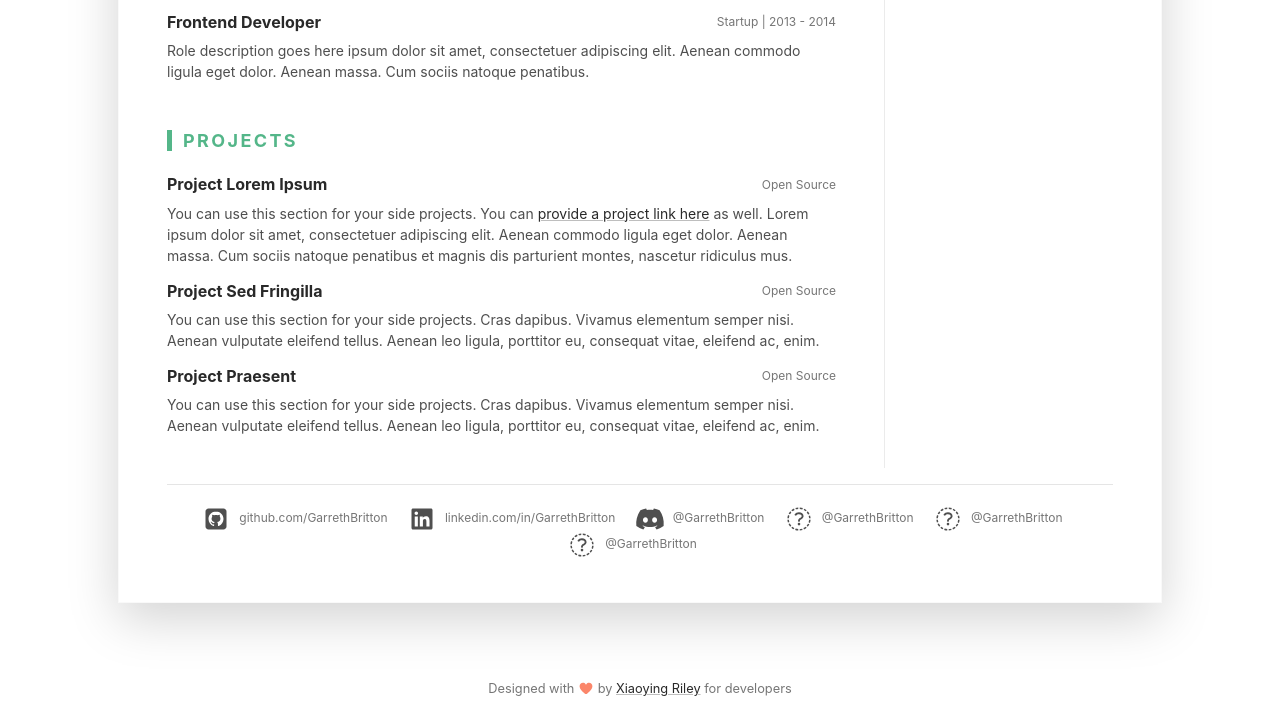
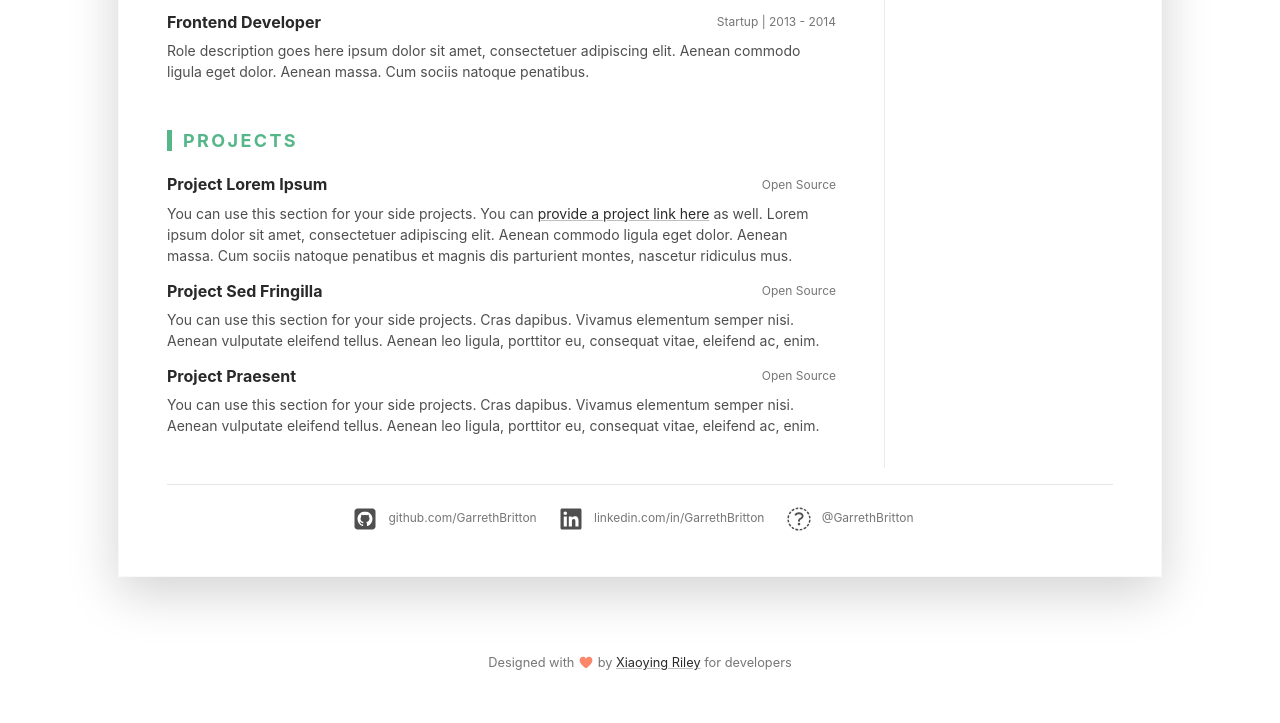
Before and after one commit to GarrethBritton/GarrethBritton, a plain HTML site: page index.html in a window 1280 px wide. Shown: the part 1843-2566 px from the top of the page. After the commit the page ends 2540 px from the top, so only its background shows below. Drawn offline with Linux system fonts and the light colour scheme.

Commit message:
Update index.html

```diff
--- a/index.html
+++ b/index.html
@@ -265,10 +265,7 @@
 							<ul class="resume-social-list list-inline mx-auto mb-0 d-inline-block text-muted">
 								<li class="list-inline-item mb-lg-0 mr-3"><a class="resume-link" href="github.com/GarrethBritton"><i class="fab fa-github-square fa-2x mr-2" data-fa-transform="down-4"></i><span class="d-none d-lg-inline-block text-muted">github.com/GarrethBritton</span></a></li>
 								<li class="list-inline-item mb-lg-0 mr-3"><a class="resume-link" href="linkedin.com/in/GarrethBritton"><i class="fab fa-linkedin fa-2x mr-2" data-fa-transform="down-4"></i><span class="d-none d-lg-inline-block text-muted">linkedin.com/in/GarrethBritton</span></a></li>
-								<li class="list-inline-item mb-lg-0 mr-lg-3"><a class="resume-link" href="#"><i class="fab fa-discord fa-2x mr-2" data-fa-transform="down-4"></i><span class="d-none d-lg-inline-block text-muted">@GarrethBritton</span></a></li>
 								<li class="list-inline-item mb-lg-0 mr-lg-3"><a class="resume-link" href="#"><i class="fab fa-download fa-2x mr-2" data-fa-transform="down-4"></i><span class="d-none d-lg-inline-block text-muted">@GarrethBritton</span></a></li>
-								<li class="list-inline-item mb-lg-0 mr-lg-3"><a class="resume-link" href="#"><i class="fab fa-cloud-download fa-2x mr-2" data-fa-transform="down-4"></i><span class="d-none d-lg-inline-block text-muted">@GarrethBritton</span></a></li>
-								<li class="list-inline-item mb-lg-0 mr-lg-3"><a class="resume-link" href="#"><i class="fab fa-file-download fa-2x mr-2" data-fa-transform="down-4"></i><span class="d-none d-lg-inline-block text-muted">@GarrethBritton</span></a></li>
 							</ul>
 						</div><!--//resume-footer-->
 					</article>
```
